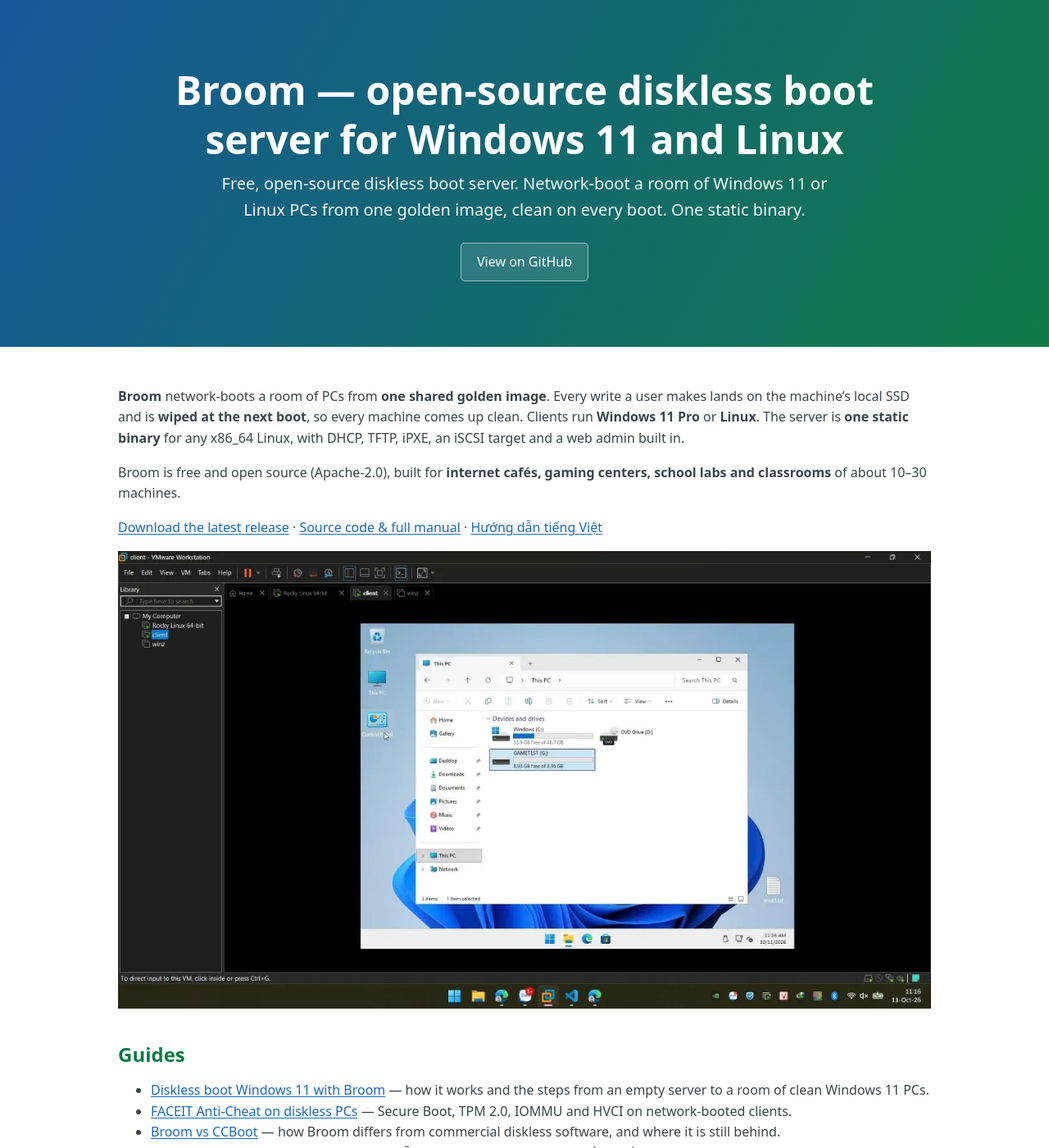
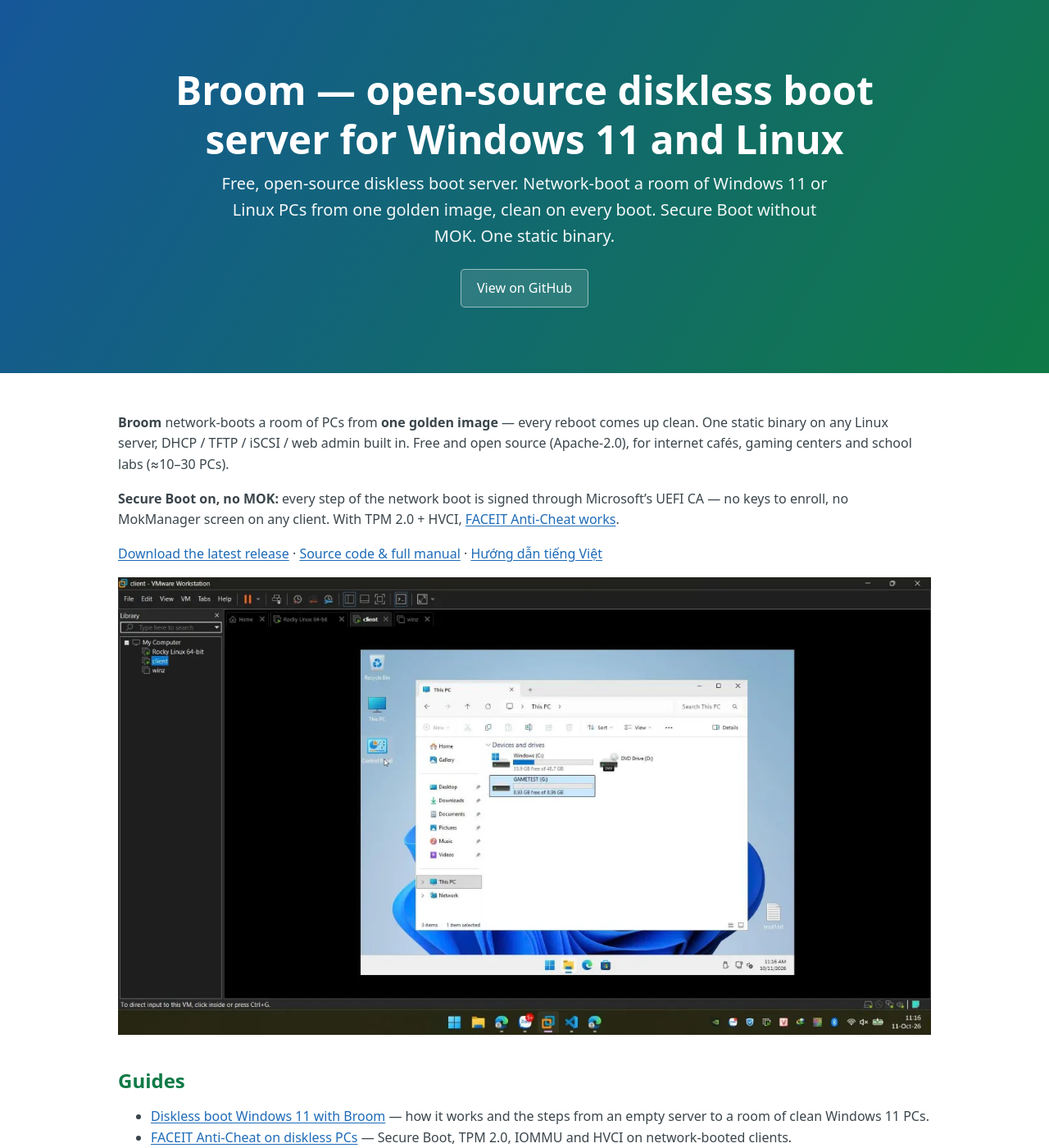
Before and after one commit to morningstar-sudo/broom, a Jekyll site: the page built from docs/index.md, in a window 1280 px wide and 1400 px high. Shown: the whole window at 82% size. Built offline with Jekyll 4.4.1, drawn with Linux system fonts in a browser that asks for light colours; some of the changed text lies outside the part shown.

Commit message:
feat: update documentation for FACEIT Anti-Cheat support and improve clarity on features

```diff
--- a/docs/index.md
+++ b/docs/index.md
@@ -1,18 +1,17 @@
 ---
 title: Broom — open-source diskless boot server for Windows 11 and Linux
-description: Free, open-source diskless boot server. Network-boot a room of Windows 11 or Linux PCs from one golden image, clean on every boot. One static binary.
+description: Free, open-source diskless boot server. Network-boot a room of Windows 11 or Linux PCs from one golden image, clean on every boot. Secure Boot without MOK. One static binary.
 seo: { type: WebSite }
 date: 2026-10-11T23:07:00+07:00
 last_modified_at: 2026-10-13
 ---
 
-**Broom** network-boots a room of PCs from **one shared golden image**. Every write a user makes lands on the
-machine's local SSD and is **wiped at the next boot**, so every machine comes up clean. Clients run
-**Windows 11 Pro** or **Linux**. The server is **one static binary** for any x86_64 Linux, with DHCP, TFTP, iPXE,
-an iSCSI target and a web admin built in.
+**Broom** network-boots a room of PCs from **one golden image** — every reboot comes up clean. One static binary
+on any Linux server, DHCP / TFTP / iSCSI / web admin built in. Free and open source (Apache-2.0), for internet cafés,
+gaming centers and school labs (≈10–30 PCs).
 
-Broom is free and open source (Apache-2.0), built for **internet cafés, gaming centers, school labs and
-classrooms** of about 10–30 machines.
+**Secure Boot on, no MOK:** every step of the network boot is signed through Microsoft's UEFI CA — no keys to
+enroll, no MokManager screen on any client. With TPM 2.0 + HVCI, [FACEIT Anti-Cheat works](faceit-diskless.md).
 
 [Download the latest release](https://github.com/morningstar-sudo/broom/releases/latest) ·
 [Source code & full manual](https://github.com/morningstar-sudo/broom) ·
@@ -32,15 +31,11 @@
 
 ## What you get
 
-- **Clean on every boot** — Windows boots from a child VHDX on the SSD that is reset each boot; Linux from a
-  read-only iSCSI root plus an overlay.
-- **One file to deploy** — no dnsmasq, tftpd, targetcli, qemu-img or kernel modules to install.
-- **Build the golden in a VM**, upload the VM folder from the browser, and Broom publishes it.
-- **Local SSD cache** — each machine keeps its images on its SSD, so a whole room boots without loading the server.
-- **Games disks** — install or update a game once on one machine, save, and every machine has it at its next boot.
-- **Image versions** — instant snapshot / rollback; export a version back to a VM to edit it.
-- **Machine groups** — per-group boot menus, images, games disks and drivers.
-- **Secure Boot, TPM 2.0, VBS / HVCI** — [works with FACEIT Anti-Cheat](faceit-diskless.md).
+- **Secure Boot without MOK, TPM 2.0, HVCI** — [works with FACEIT Anti-Cheat](faceit-diskless.md).
+- **Clean every boot** — Windows 11 Pro or Linux clients; writes go to the local SSD and are reset at the next boot.
+- **One file to deploy** — no dnsmasq, tftpd, targetcli; build the golden in a VM and upload it from the browser.
+- **Games disks** — update a game once, every PC gets it at its next boot.
+- **Snapshot / rollback, machine groups, web admin.**
 
 ## Quick start
 
```
Also changed, not shown: docs/bootrom-quan-net.md (+3 -2 lines), docs/broom-vs-ccboot.md (+2 -2 lines), docs/faceit-diskless.md (+3 -2 lines), README.md.
